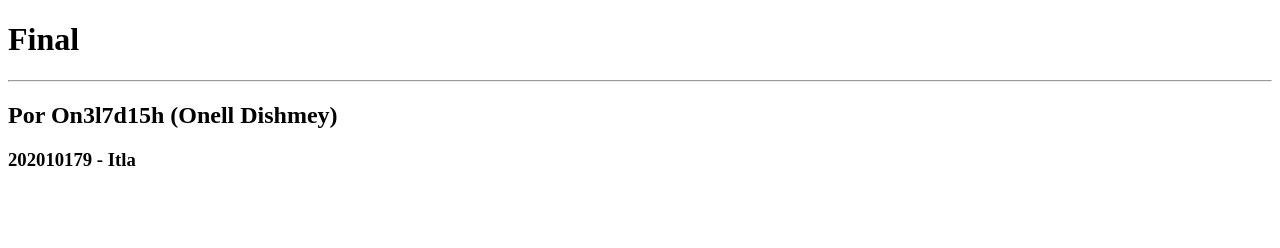
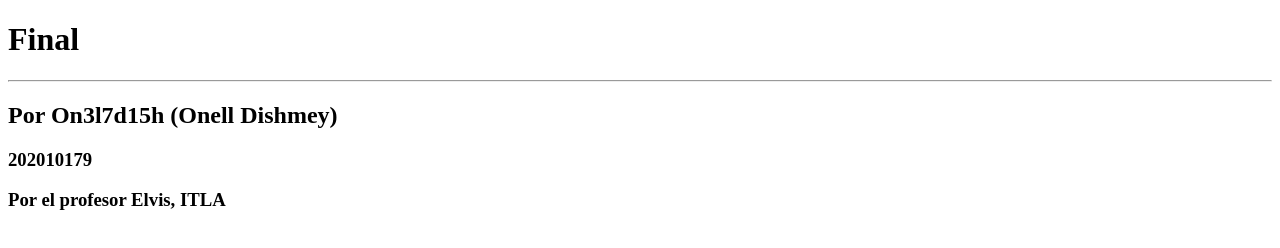
Before and after one commit to On3l7d15h/Final_DevOps, a website: page index.html in a window 1280 px wide. Drawn offline with Linux system fonts and the light colour scheme.

Commit message:
Index cambiado #2

```diff
--- a/index.html
+++ b/index.html
@@ -9,6 +9,8 @@
     <h1 id="title">Final</h1>
     <hr />
     <h2 id="by">Por On3l7d15h (Onell Dishmey)</h2>
-    <h3 id="id">202010179 - Itla</h3>
+    <h3 id="id">202010179</h3>
+
+    <h3>Por el profesor Elvis, ITLA</h3>
 </body>
 </html>
```
